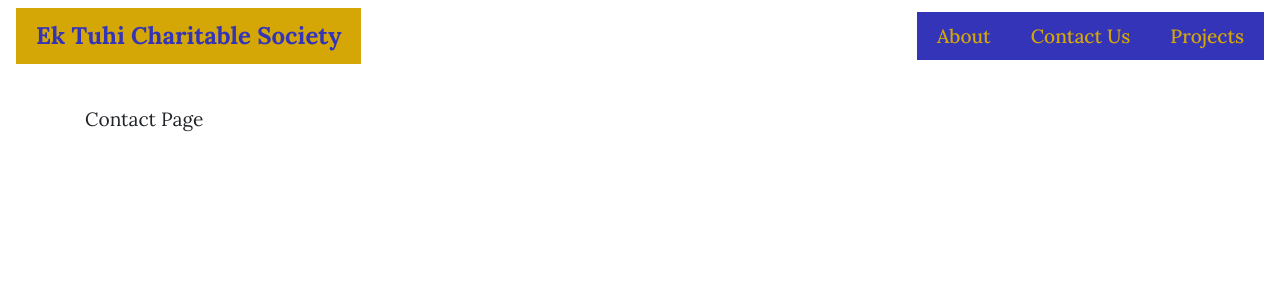
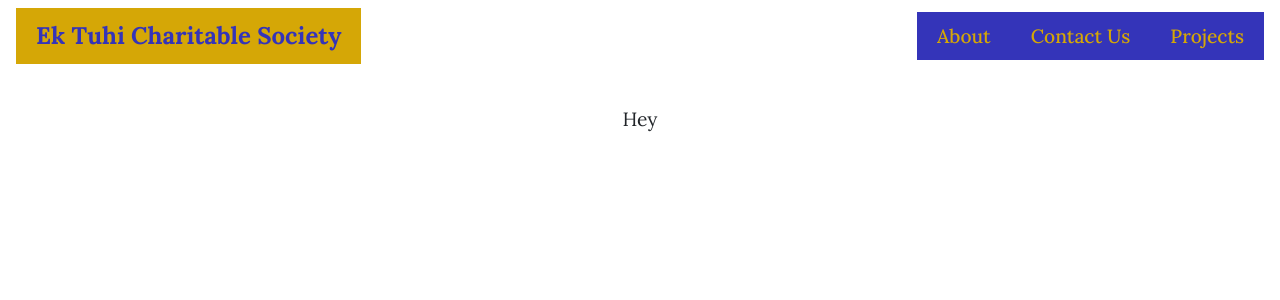
Before and after one commit to saihaj/ektuhisocietyweb, a React (Create React App) app: page /contact in a window 1280 px wide. Shown: the top 300 px of the page. Built offline with nearby package versions, Linux system fonts and the light colour scheme.

Commit message:
refactor: move Layout component down a level

```diff
--- a/src/App.js
+++ b/src/App.js
@@ -1,7 +1,6 @@
 import React from 'react'
 import { BrowserRouter as Router, Route, Switch } from 'react-router-dom'
 
-import Layout from './components/Layout'
 import Navigation from './components/NavigationBar'
 
 import Home from './pages/Home'
@@ -10,13 +9,10 @@ import Contact from './pages/Contact'
 import Projects from './pages/Projects'
 import NoMatch from './pages/NoMatch'
 
-
 const App = () => (
   <div className="App">
     <>
       <Navigation />
-
-      <Layout>
       <Router>
         <Switch>
           <Route exact path="/" component={Home} />
@@ -26,7 +22,6 @@ const App = () => (
           <Route component={NoMatch} />
         </Switch>
       </Router>
-      </Layout>
     </>
   </div>
 )
--- a/src/pages/About.js
+++ b/src/pages/About.js
@@ -1,9 +1,13 @@
 import React from 'react'
 
+import Layout from '../components/Layout'
+
 const About = () => (
-  <div>
-    About Page
-  </div>
+  <Layout title="About Us">
+    <p>
+      About
+    </p>
+  </Layout>
 )
 
 export default About
--- a/src/pages/Contact.js
+++ b/src/pages/Contact.js
@@ -1,9 +1,14 @@
 import React from 'react'
 
+import Layout from '../components/Layout'
+
+
 const Contact = () => (
-  <div>
-    Contact Page
-  </div>
+  <Layout title="Contact Us">
+    <p className="text-center">
+      Hey
+    </p>
+  </Layout>
 )
 
 export default Contact
--- a/src/pages/Projects.js
+++ b/src/pages/Projects.js
@@ -1,9 +1,11 @@
 import React from 'react'
 
+import Layout from '../components/Layout'
+
 const Projects = () => (
-  <div>
+  <Layout title="Projects">
     Projects Page
-  </div>
+  </Layout>
 )
 
 export default Projects
```
Lines whose indentation alone changed are shown as unchanged.
